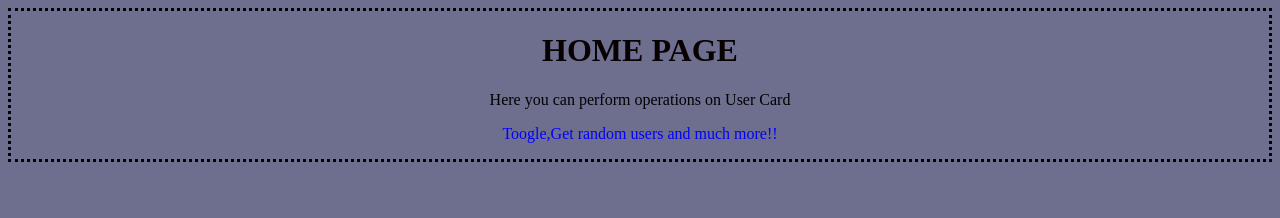
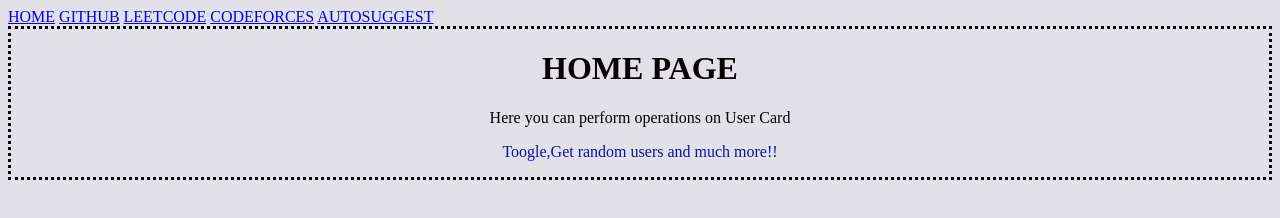
Before and after one commit to kushali-kanvitha/nodejs, a website: page frontend/index.html in a window 1280 px wide. Drawn offline with Linux system fonts and the light colour scheme.

Commit message:
commit homepage

```diff
--- a/frontend/index.css
+++ b/frontend/index.css
@@ -1,5 +1,5 @@
 body{
-    background-color:rgb(110, 110, 143);
+    background-color:rgb(225, 225, 231);
 }
 h1{
     color:rgb(8, 1, 1);
@@ -13,7 +13,7 @@
 
 }
 #p2{
-    color:blue;
+    color:rgb(16, 16, 161);
 }
 #home-card:hover{
     background-color:rgb(121, 181, 180);
--- a/frontend/index.html
+++ b/frontend/index.html
@@ -7,6 +7,13 @@
     <link rel="stylesheet" href="index.css">
 </head>
 <body>
+    <div id="nav">
+        <a href="/">HOME</a>
+        <a href="https://github.com" target="_blank">GITHUB</a>
+        <a href="https://leetcode.com" target="_blank">LEETCODE</a>
+        <a href="https://codeforces.com" target="_blank">CODEFORCES</a>
+        <a href="./pages/autosuggest.html">AUTOSUGGEST</a>
+    </div>
     <div id="home-card">
       <h1>HOME PAGE</h1>
       <p id="p1">Here you can perform operations on User Card</p>
```
Also changed, not shown: frontend/pages/autosuggest.html (added, +11 -0 lines).
